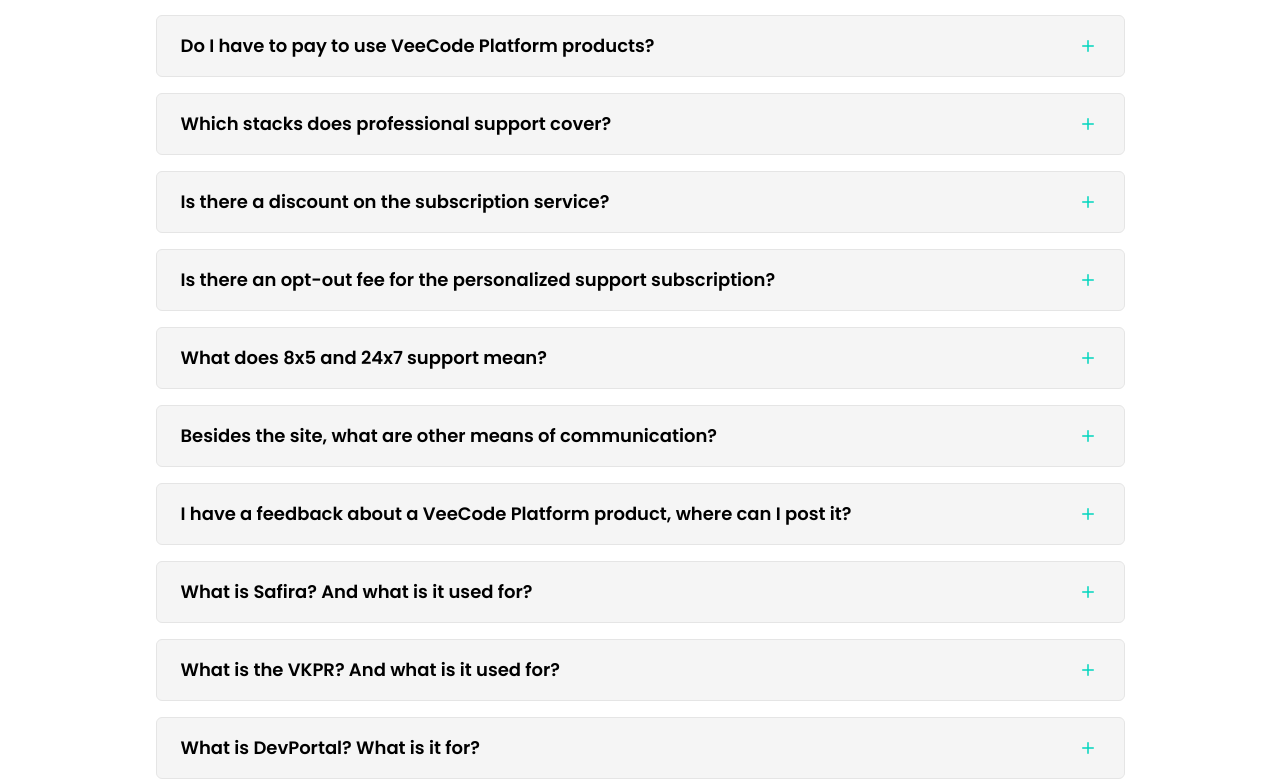
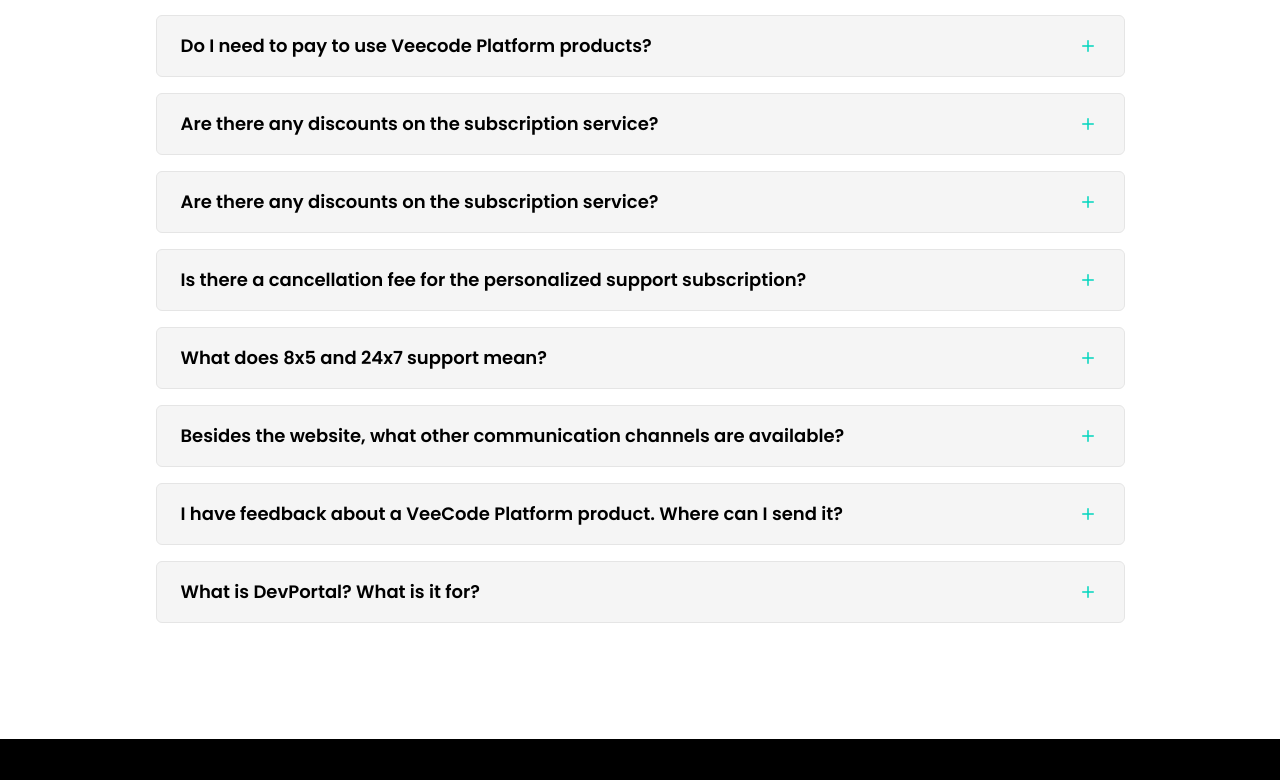
Before and after one commit to veecode-platform/VeeCode-site, a Next.js app: page /en/contact-us in a window 1280 px wide. Shown: the part 1361-2141 px from the top of the page. Built offline with nearby package versions, Linux system fonts and the light colour scheme; no server answers.

Commit message:
fix: Update FAQ content for clarity and accuracy in English and Portuguese locales

```diff
--- a/locales/en.json
+++ b/locales/en.json
@@ -668,47 +668,45 @@
     "items": {
       "ask1": {
         "title": "What is the difference between Standard and Enterprise support?",
-        "answer": "In addition to the information already explained in the comparison card, the standard is the self-service logic, where you enter the ticket and communication platform and bring us your problems so that we at VeeCode can help you solve them. With Enterprise, the support offer is made according to your needs, where we can solve your problems with you, where we outline together a strategy with deadlines. Or, depending on the context, for you, where we separate our team to focus on the issues that are necessary."
+        "answer": "Standard support follows a self-service approach, where you access the ticket and communication platform and bring us your issues so we can help you solve them. Enterprise support, on the other hand, is tailored to your needs, where we can solve your problems with you, outlining a strategy and deadlines together. Or, depending on the context, solve them for you by allocating our team to focus on the necessary issues."
       },
       "ask2": {
-        "title": "Do I have to pay to use VeeCode Platform products?",
-        "answer": "No. Our products are free, we only charge for the personalized support service that offers help in stacks that permeate the world of APIs, microservices and Devops."
+        "title": "Do I need to pay to use Veecode Platform products?",
+        "answer": "No. Our products are free. We only charge for personalized support services, which offer help with stacks related to APIs, microservices, and DevOps."
       },
       "ask3": {
-        "title": "Which stacks does professional support cover?",
-        "answer": "VKPR, DevPortal, Safira-CLI, Kong, Kubernetes, Docker, Swagger, Insomnia, Okta, Mockserver, Vault, Keycloak, Prometheus, Jaeger, ArgoCD, Node, NPM, Okteto, Linux, AWS, Digital Ocean, Github, Gitlab, Gitbucket, Terraform, API design and microservices."
+        "title": "Are there any discounts on the subscription service?",
+        "answer": "Yes, by choosing the complete journey of Fast Track, Launch Workshop, and support, you get a discount on your purchase."
       },
       "ask4": {
-        "title": "Is there a discount on the subscription service?",
-        "answer": "We are on a launch promotion, so take advantage of the opportunity to have access to the most complete expert support on the market that fits in your pocket."
+        "title": "Are there any discounts on the subscription service?",
+        "answer": "We are running a launch promotion, so take advantage of the opportunity to access the most comprehensive specialized support on the market at an affordable price."
       },
       "ask5": {
-        "title": "Is there an opt-out fee for the personalized support subscription?",
-        "answer": "We offer you a 15-day Support Trial, during which your card will not be charged, and the value of the chosen package will be charged only after this trial period."
+        "title": "Is there a cancellation fee for the personalized support subscription?",
+        "answer": "We offer a 15-day free trial during which your card will not be charged. The chosen package will only be charged after this trial period."
       },
       "ask6": {
         "title": "What does 8x5 and 24x7 support mean?",
-        "answer": "They are models of operation of the support, the model 8x5, means that our availability of service is 8 hours a day on 5 days a week, already the 24x7, follows the same logic and it is 24 hours a day the 7 days a week, or full time."
+        "answer": "These are support operation models. The 8x5 model means our support is available 8 hours a day, 5 days a week. The 24x7 model means 24 hours a day, 7 days a week, that is, full-time support."
       },
       "ask7": {
-        "title": "Besides the site, what are other means of communication?",
-        "answer": "You can find us on our social networks (instagram, linkedin and facebook), as well as in our community on github where you will find perfect interaction channels to answer your questions and relate to the tech public."
+        "title": "Besides the website, what other communication channels are available?",
+        "answer": "You can find us on our social networks (Instagram, LinkedIn), as well as in our Discord community, where you'll find perfect channels to ask questions and connect with the tech community."
       },
       "ask8": {
-        "title": "I have a feedback about a VeeCode Platform product, where can I post it?",
-        "answer": "Our main contact channel is the Github Discussion, where you will find a dedicated channel for feedback where your criticism is genuinely heard. You can also contact us by any of our means of communication, and we will be very happy with your contribution."
+        "title": "I have feedback about a VeeCode Platform product. Where can I send it?",
+        "answer": "Our main contact channel is the Discord community, where you'll find a dedicated feedback channel and your input will be genuinely heard. You can also contact us through any of our communication channels, and we will be very happy with your contribution."
       },
       "ask9": {
-        "title": "What is Safira? And what is it used for?",
-        "answer": "Safira-CLI accelerates the construction of APIs from an OpenAPI file. Its purpose is to facilitate the routine of the developer who has a long learning curve for building custom APIs according to the market's demand for robustness and technology, which is embedded in the settings of our product when generating the API project template after a few commands in the Safira CLI."
+        "title": "What is DevPortal? What is it for?",
+        "answer": "DevPortal is a platform that centralizes your specifications and APIs, making microservices management easier. Today, we understand that microservices architecture is necessary to deliver value to our users. DevPortal acts as a showcase for specifications and APIs, making it easier to control and test services."
       },
-      "ask10": {
-        "title": "What is the VKPR? And what is it used for?",
-        "answer": "VKPR builds for you a cloud infrastructure with a few lines of code. We understand that there is a mystery that surrounds the world of Devops, and there are great challenges in cloud provisioning. VKPR abstracts away the difficulties of provisioning and gives you freedom in creating the infrastructure either in test or in production."
-      },
-      "ask11": {
-        "title": "What is DevPortal? What is it for?",
-        "answer": "DevPortal is a platform that centralizes your Specs and APIs making it easy to control microservices. Today we understand that the microservices architecture is necessary to deliver value to our users. Devportal works as a showcase of specifications and APIs that facilitate the control and testing of services."
+      "action": {
+        "contact": {
+          "title": "Didn't find your answer?",
+          "buttonLabel": "Contact Us"
+        }
       }
     }
   },
--- a/locales/pt.json
+++ b/locales/pt.json
@@ -668,15 +668,15 @@
     "items": {
       "ask1": {
         "title": "Qual é a diferença entre o suporte Standard e o Enterprise?",
-        "answer": "Além das informações já explicadas no cartão de comparação, o Standard segue a lógica de autoatendimento, onde você acessa a plataforma de tickets e comunicação e nos traz seus problemas para que possamos ajudar a resolvê-los. Com o Enterprise, o suporte é oferecido conforme suas necessidades, onde podemos resolver seus problemas com você, traçando uma estratégia com prazos juntos. Ou, dependendo do contexto, resolver para você, alocando nossa equipe para focar nas questões necessárias."
+        "answer": "O Standard segue a lógica de autoatendimento, onde você acessa a plataforma de tickets e comunicação e nos traz seus problemas para que possamos ajudá-los a resolvê-los. Já o Enterprise, oferece suporte conforme suas necessidades, onde podemos resolver seus problemas com você, traçando uma estratégia com prazos juntos. Ou, dependendo do contexto, resolver para você, alocando nossa equipe para focar nas questões necessárias."
       },
       "ask2": {
-        "title": "Eu preciso pagar para usar os produtos da VeeCode Platform?",
+        "title": "Eu preciso pagar para usar os produtos da Veecode Platform?",
         "answer": "Não. Nossos produtos são gratuitos. Nós cobramos apenas pelo serviço de suporte personalizado, que oferece ajuda em stacks que permeiam o mundo de APIs, microsserviços e DevOps."
       },
       "ask3": {
-        "title": "Quais stacks o suporte profissional cobre?",
-        "answer": "VKPR, DevPortal, Safira-CLI, Kong, Kubernetes, Docker, Swagger, Insomnia, Okta, Mockserver, Vault, Keycloak, Prometheus, Jaeger, ArgoCD, Node, NPM, Okteto, Linux, AWS, Digital Ocean, Github, Gitlab, Gitbucket, Terraform, design de APIs e microsserviços."
+        "title": "Existe algum desconto no serviço de assinatura?",
+        "answer": "Sim, ao optar pela jornada completa de Fast Track, Lauch Workshop e suporte você ganha desconto na aquisição."
       },
       "ask4": {
         "title": "Existe algum desconto no serviço de assinatura?",
@@ -692,21 +692,13 @@
       },
       "ask7": {
         "title": "Além do site, quais são os outros meios de comunicação?",
-        "answer": "Você pode nos encontrar em nossas redes sociais (Instagram, LinkedIn e Facebook), bem como em nossa comunidade no GitHub, onde encontrará canais de interação perfeitos para tirar suas dúvidas e se relacionar com o público de tecnologia."
+        "answer": "Você pode nos encontrar em nossas redes sociais (Instagram, LinkedIn), bem como em nossa comunidade no Discord, onde encontrará canais de interação perfeitos para tirar suas dúvidas e se relacionar com o público de tecnologia."
       },
       "ask8": {
         "title": "Tenho um feedback sobre um produto da VeeCode Platform, onde posso enviá-lo?",
-        "answer": "Nosso principal canal de contato é o GitHub Discussion, onde você encontrará um canal dedicado para feedbacks, e sua crítica será genuinamente ouvida. Você também pode nos contatar por qualquer um dos nossos meios de comunicação, e ficaremos muito felizes com sua contribuição."
+        "answer": "Nosso principal canal de contato é a comunidade do Discord, onde você encontrará um canal dedicado para feedbacks e sua crítica será genuinamente ouvida. Você também pode nos contatar por qualquer um dos nossos meios de comunicação, e ficaremos muito felizes com sua contribuição."
       },
       "ask9": {
-        "title": "O que é o Safira? E para que serve?",
-        "answer": "O Safira-CLI acelera a construção de APIs a partir de um arquivo OpenAPI. Seu objetivo é facilitar a rotina do desenvolvedor que enfrenta uma longa curva de aprendizado para construir APIs personalizadas de acordo com a demanda do mercado por robustez e tecnologia. Isso está embutido nas configurações do nosso produto ao gerar o template do projeto de API após alguns comandos no Safira CLI."
-      },
-      "ask10": {
-        "title": "O que é o VKPR? E para que serve?",
-        "answer": "O VKPR constrói para você uma infraestrutura em nuvem com poucas linhas de código. Entendemos que há um mistério em torno do mundo do DevOps, e grandes desafios no provisionamento de nuvem. O VKPR abstrai as dificuldades de provisionamento e dá liberdade para criar a infraestrutura, seja em teste ou em produção."
-      },
-      "ask11": {
         "title": "O que é o DevPortal? E para que serve?",
         "answer": "O DevPortal é uma plataforma que centraliza suas especificações e APIs, facilitando o controle de microsserviços. Hoje entendemos que a arquitetura de microsserviços é necessária para entregar valor aos nossos usuários. O DevPortal funciona como uma vitrine de especificações e APIs, que facilita o controle e o teste de serviços."
       },
--- a/src/components/ui/FaqList.tsx
+++ b/src/components/ui/FaqList.tsx
@@ -76,7 +76,7 @@
     setActiveId((prev) => (prev === id ? null : id));
   };
 
-  const items: IFaq[] = Array.from({ length: 11 }, (_, i) => ({
+  const items: IFaq[] = Array.from({ length: 9 }, (_, i) => ({
     id: i + 1,
     title: t(`ask${i + 1}.title`),
     answer: t(`ask${i + 1}.answer`),
```
